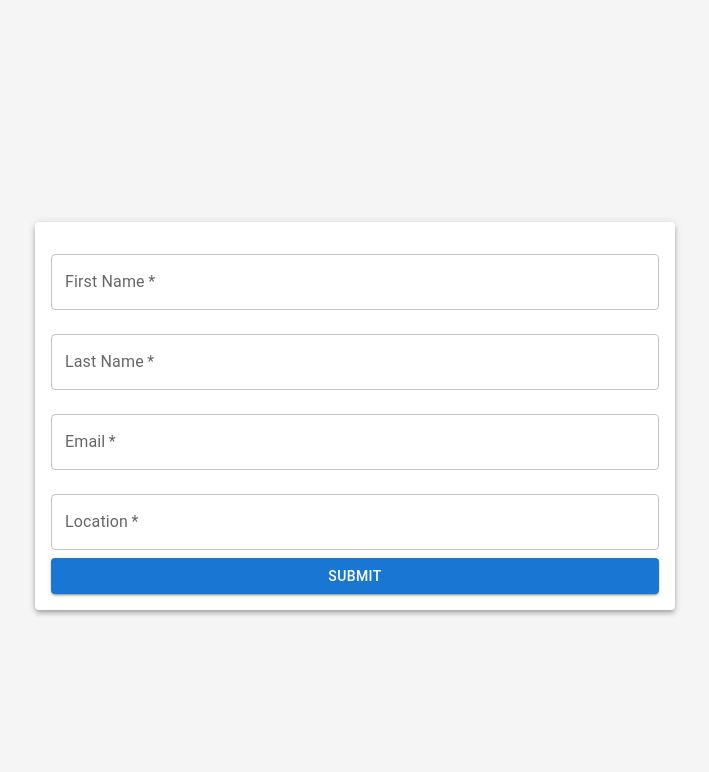
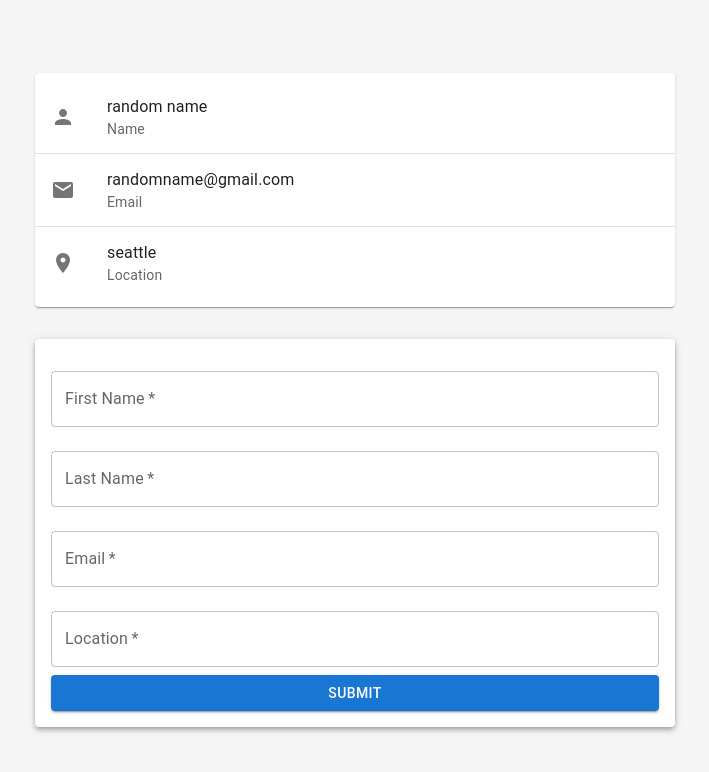
Before and after one commit to teradaian/mui-form-code-along, a React (Create React App) app: page / in a window 1280 px wide. Shown: the top 772 px of the page, without its empty margins (285-994 px from the left). Built offline with nearby package versions, Linux system fonts and the light colour scheme.

Commit message:
finish part 1

```diff
--- a/src/App.js
+++ b/src/App.js
@@ -1,20 +1,8 @@
 import './App.css';
 import { useState, useEffect } from 'react'
 
-import Box from '@mui/material/Box'
-import Button from '@mui/material/Button'
-import Paper from '@mui/material/Paper'
-import TextField from '@mui/material/TextField'
-
-import List from '@mui/material/List'
-import ListItem from '@mui/material/ListItem'
-import ListItemText from '@mui/material/ListItemText'
-import Divider from '@mui/material/Divider'
-import ListItemIcon from '@mui/material/ListItemIcon'
-
-import PersonIcon from '@mui/icons-material/Person'
-import LocationOnIcon from '@mui/icons-material/LocationOn'
-import EmailIcon from '@mui/icons-material/Email'
+import Form from './Components/Form'
+import Display from './Components/Display'
 
 function App() {
   const [display, setDisplay] = useState({
@@ -23,90 +11,17 @@ function App() {
     email: 'randomname@gmail.com',
     location: 'seattle'
   })
-  const [formData, setFormData] = useState({
-    firstName: '',
-    lastName: '',
-    email: '',
-    location: ''
-  })
 
-  const handleChange = e => {
-    setFormData({ ...formData, [e.target.name]: e.target.value })
-  }
 
-  const handleSubmit = e => {
+  const handleSubmit = (e, formData) => {
     e.preventDefault()
     setDisplay(formData)
   }
 
-  useEffect(() => {
-    console.log(display)
-  }, [display])
-
   return (
     <div className="App">
-
-
-
-
-
-
-      <Box
-        display="flex"
-        justifyContent="center"
-        alignItems="center"
-        sx={{ width: '50%', mt: '2rem' }}
-      >
-        <Paper elevation={4} sx={{ width: '100%', p: '1rem' }}  >
-          <form onSubmit={handleSubmit}>
-            <TextField
-              type="text"
-              name="firstName"
-              label="First Name"
-              autoComplete="off"
-              margin="normal"
-              fullWidth
-              required
-              value={formData.firstName}
-              onChange={handleChange}
-            />
-            <TextField
-              type="text"
-              name="lastName"
-              label="Last Name"
-              autoComplete="off"
-              margin="normal"
-              fullWidth
-              required
-              value={formData.lastName}
-              onChange={handleChange}
-            />
-            <TextField
-              type="text"
-              name="email"
-              label="Email"
-              autoComplete="off"
-              margin="normal"
-              fullWidth
-              required
-              value={formData.email}
-              onChange={handleChange}
-            />
-            <TextField
-              type="text"
-              name="location"
-              label="Location"
-              autoComplete="off"
-              margin="normal"
-              fullWidth
-              required
-              value={formData.location}
-              onChange={handleChange}
-            />
-            <Button type="submit" variant="contained" fullWidth> Submit </Button>
-          </form>
-        </Paper>
-      </Box>
+      <Display display={display} />
+      <Form handleSubmit={handleSubmit} />
     </div>
   );
 }
--- a/src/Components/Form.js
+++ b/src/Components/Form.js
@@ -0,0 +1,80 @@
+import { useState } from 'react'
+
+import Box from '@mui/material/Box'
+import Button from '@mui/material/Button'
+import Paper from '@mui/material/Paper'
+import TextField from '@mui/material/TextField'
+
+const Form = ({ handleSubmit }) => {
+
+    const [formData, setFormData] = useState({
+        firstName: '',
+        lastName: '',
+        email: '',
+        location: ''
+      })
+
+      const handleChange = e => {
+        setFormData({ ...formData, [e.target.name]: e.target.value })
+      }
+
+    return (
+      <Box
+        display="flex"
+        justifyContent="center"
+        alignItems="center"
+        sx={{ width: '50%', mt: '2rem' }}
+      >
+        <Paper elevation={4} sx={{ width: '100%', p: '1rem' }}  >
+          <form onSubmit={(event) => handleSubmit(event, formData)}>
+            <TextField
+              type="text"
+              name="firstName"
+              label="First Name"
+              autoComplete="off"
+              margin="normal"
+              fullWidth
+              required
+              value={formData.firstName}
+              onChange={handleChange}
+            />
+            <TextField
+              type="text"
+              name="lastName"
+              label="Last Name"
+              autoComplete="off"
+              margin="normal"
+              fullWidth
+              required
+              value={formData.lastName}
+              onChange={handleChange}
+            />
+            <TextField
+              type="text"
+              name="email"
+              label="Email"
+              autoComplete="off"
+              margin="normal"
+              fullWidth
+              required
+              value={formData.email}
+              onChange={handleChange}
+            />
+            <TextField
+              type="text"
+              name="location"
+              label="Location"
+              autoComplete="off"
+              margin="normal"
+              fullWidth
+              required
+              value={formData.location}
+              onChange={handleChange}
+            />
+            <Button type="submit" variant="contained" fullWidth> Submit </Button>
+          </form>
+        </Paper>
+      </Box> );
+}
+
+export default Form;
```
